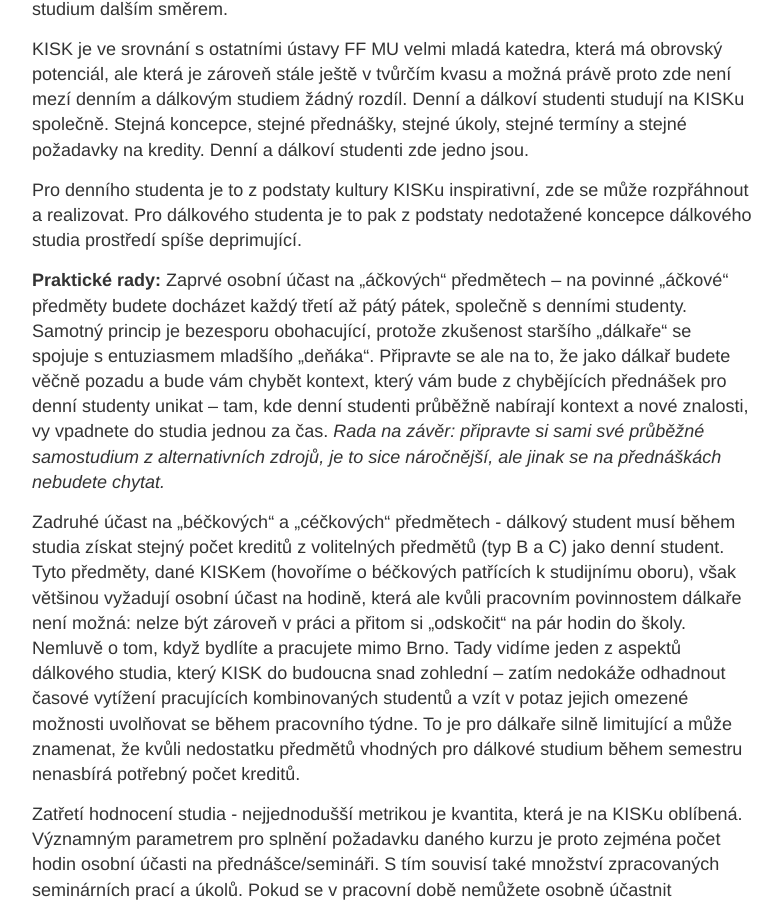
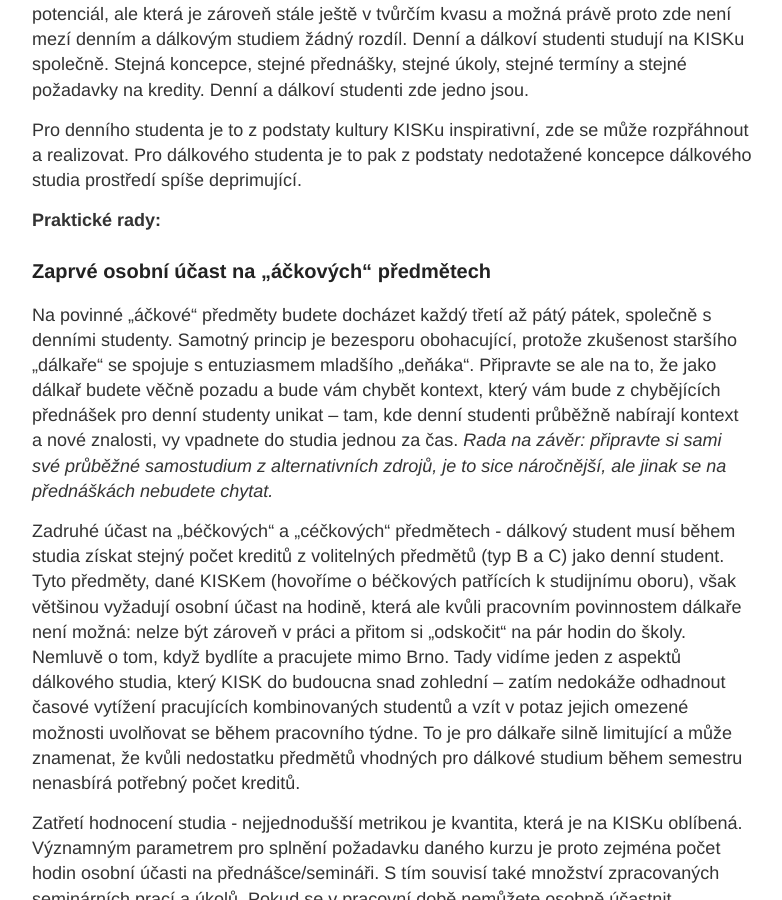
Before and after one commit to projectgorilla/projectgorilla.github.io, a Jekyll site: the page built from _posts/2016-5-16-Koncepce-dalkoveho-studia-KISK.md, in a window 1280 px wide and 900 px high, scrolled down 953 px. Shown: the whole window, without its empty margins (248-1030 px from the left). Built offline with Jekyll 4.4.1, drawn with Linux system fonts in a browser that asks for light colours; comment, search, counter and statistics services are not loaded.

Commit message:
Update 2016-5-16-Koncepce-dalkoveho-studia-KISK.md

```diff
--- a/_posts/2016-5-16-Koncepce-dalkoveho-studia-KISK.md
+++ b/_posts/2016-5-16-Koncepce-dalkoveho-studia-KISK.md
@@ -8,7 +8,7 @@
 
 Na tomto místě bychom se rádi podělili o zkušenosti z kombinovaného studia na KISKu. Tak jako při každém jiném studiu je třeba připravit se na nápor vědomostí, které člověka posouvají dál, a úkolů, které je třeba zvládnout. Jen pro kombinované studenty, dále jen „dálkaře“, je na KISKu třeba přidat extra porci odhodlání.
 
-<img src="/images/vyuka-kisk.gif" alt="výuka na KISK">
+<img src="/images/vyuka-kisk.jpg" alt="výuka na KISK">
 
 Na úvod považujeme za důležité uvést, že dálkový student se obecně liší od denního tím, že již většinou má rodinu, studuje při zaměstnání, což přirozeně ovlivňuje a omezuje možnou sílu, kterou může do studia vložit, a proto volí formu studia dálkového. Na druhé straně však jeho zkušenost a oborové znalosti získané v předchozí praxi nabízí rozvinout studium dalším směrem.
 
@@ -17,7 +17,8 @@
 Pro denního studenta je to z podstaty kultury KISKu inspirativní, zde se může rozpřáhnout a realizovat. Pro dálkového studenta je to pak z podstaty nedotažené koncepce dálkového studia prostředí spíše deprimující.
 
 <b>Praktické rady:</b>
-Zaprvé osobní účast na „áčkových“ předmětech – na povinné „áčkové“ předměty budete docházet každý třetí až pátý pátek, společně s denními studenty. Samotný princip je bezesporu obohacující, protože zkušenost staršího „dálkaře“ se spojuje s entuziasmem mladšího „deňáka“. Připravte se ale na to, že jako dálkař budete věčně pozadu a bude vám chybět kontext, který vám bude z chybějících přednášek pro denní studenty unikat – tam, kde denní studenti průběžně nabírají kontext a nové znalosti, vy vpadnete do studia jednou za čas. <i>Rada na závěr: připravte si sami své průběžné samostudium z alternativních zdrojů, je to sice náročnější, ale jinak se na přednáškách nebudete chytat.</i>
+<h3>Zaprvé osobní účast na „áčkových“ předmětech</h3>
+Na povinné „áčkové“ předměty budete docházet každý třetí až pátý pátek, společně s denními studenty. Samotný princip je bezesporu obohacující, protože zkušenost staršího „dálkaře“ se spojuje s entuziasmem mladšího „deňáka“. Připravte se ale na to, že jako dálkař budete věčně pozadu a bude vám chybět kontext, který vám bude z chybějících přednášek pro denní studenty unikat – tam, kde denní studenti průběžně nabírají kontext a nové znalosti, vy vpadnete do studia jednou za čas. <i>Rada na závěr: připravte si sami své průběžné samostudium z alternativních zdrojů, je to sice náročnější, ale jinak se na přednáškách nebudete chytat.</i>
 
 Zadruhé účast na „béčkových“ a „céčkových“ předmětech - dálkový student musí během studia získat stejný počet kreditů z volitelných předmětů (typ B a C) jako denní student. Tyto předměty, dané KISKem (hovoříme o béčkových patřících k studijnímu oboru), však většinou vyžadují osobní účast na hodině, která ale kvůli pracovním povinnostem dálkaře není možná: nelze být zároveň v práci a přitom si „odskočit“ na pár hodin do školy. Nemluvě o tom, když bydlíte a pracujete mimo Brno. Tady vidíme jeden z aspektů dálkového studia, který KISK do budoucna snad zohlední – zatím nedokáže odhadnout časové vytížení pracujících kombinovaných studentů a vzít v potaz jejich omezené možnosti uvolňovat se během pracovního týdne. To je pro dálkaře silně limitující a může znamenat, že kvůli nedostatku předmětů vhodných pro dálkové studium během semestru nenasbírá potřebný počet kreditů.
 
```
